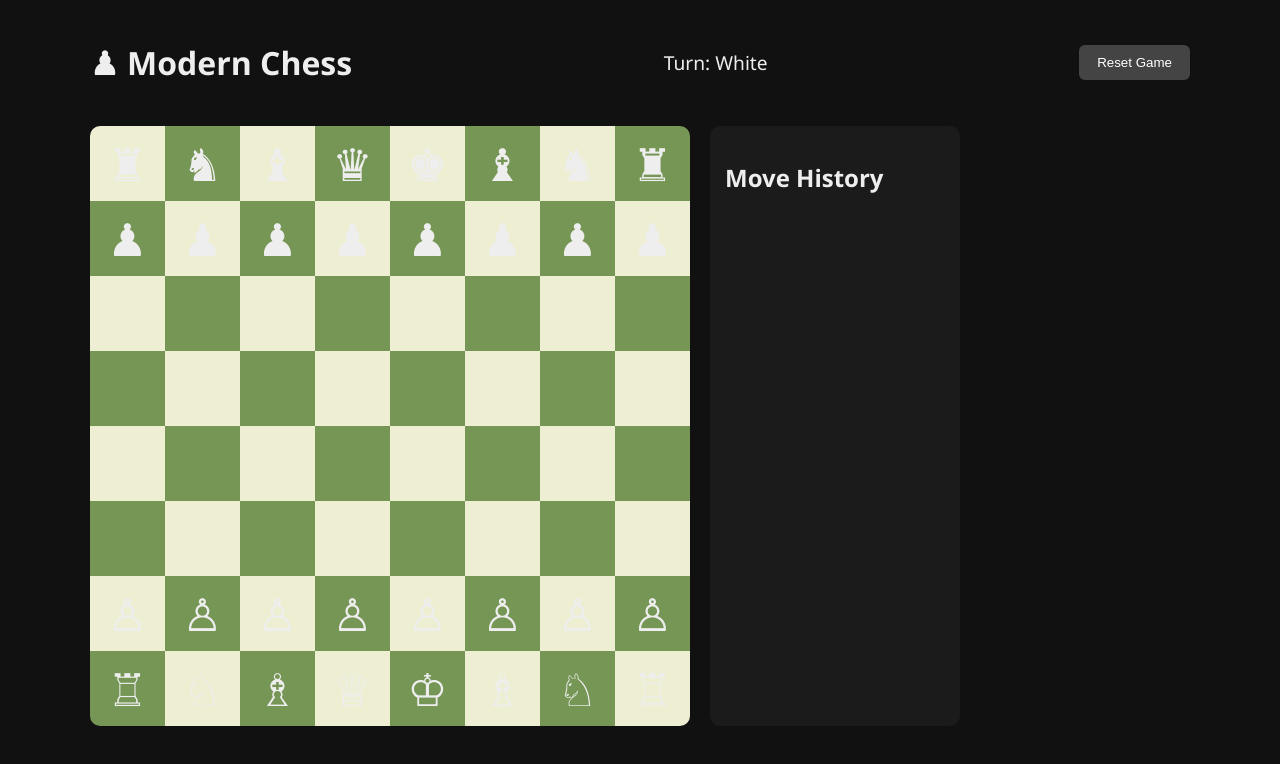
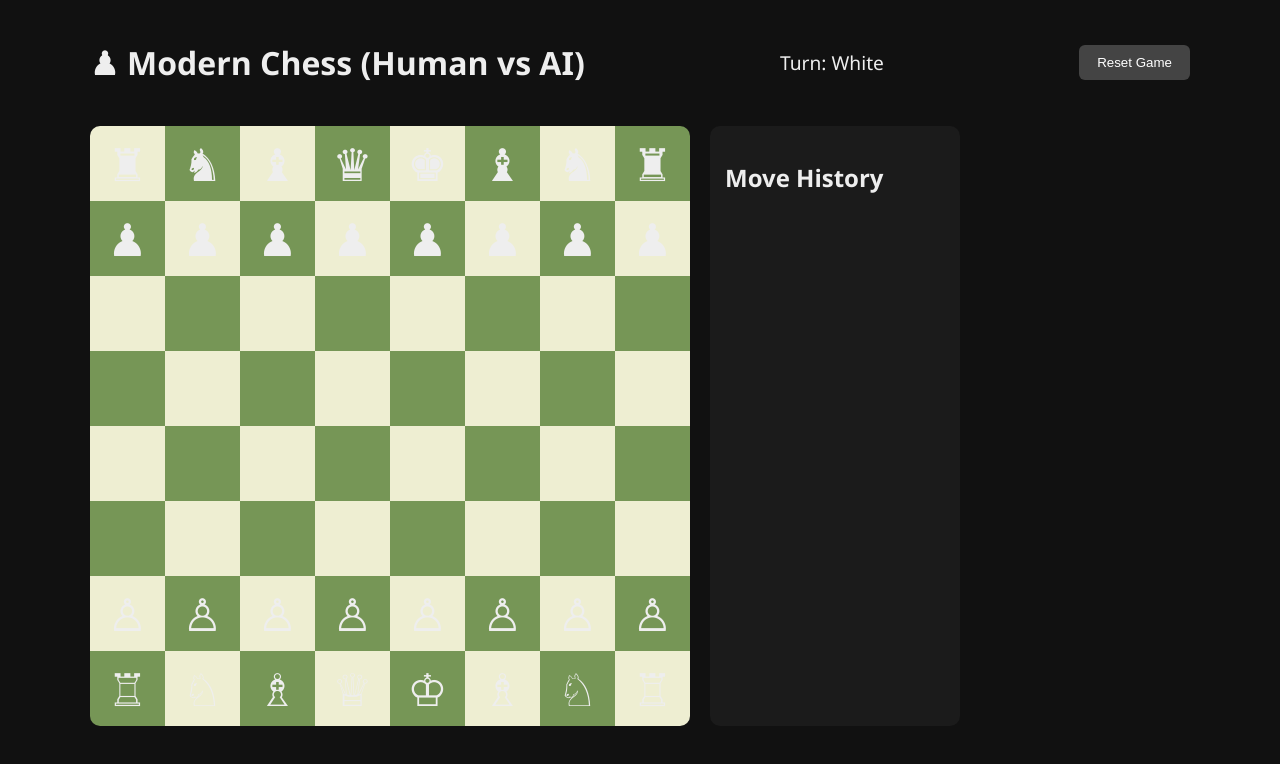
Before and after one commit to Chandra-thanaya/Chess_game, a plain HTML site: page src/index.html in a window 1280 px wide. Drawn offline with Linux system fonts and the light colour scheme.

Commit message:
Update title and header for chess game

```diff
--- a/src/index.html
+++ b/src/index.html
@@ -3,13 +3,13 @@
 <head>
     <meta charset="UTF-8" />
     <meta name="viewport" content="width=device-width, initial-scale=1.0" />
-    <title>Chess</title>
+    <title>Modern Chess with AI</title>
     <link rel="stylesheet" href="style.css" />
 </head>
 <body>
     <div class="app">
         <header>
-            <h1>♟ Modern Chess</h1>
+            <h1>♟ Modern Chess (Human vs AI)</h1>
             <div id="turnIndicator">Turn: White</div>
             <button id="resetBtn">Reset Game</button>
         </header>
@@ -32,6 +32,7 @@
         </div>
     </div>
 
+    <!-- Sounds -->
     <audio id="moveSound" src="https://cdn.jsdelivr.net/gh/naptha/tinyfiles/audio/chessmove.mp3"></audio>
     <audio id="captureSound" src="https://cdn.jsdelivr.net/gh/naptha/tinyfiles/audio/chesscapture.mp3"></audio>
 
```
